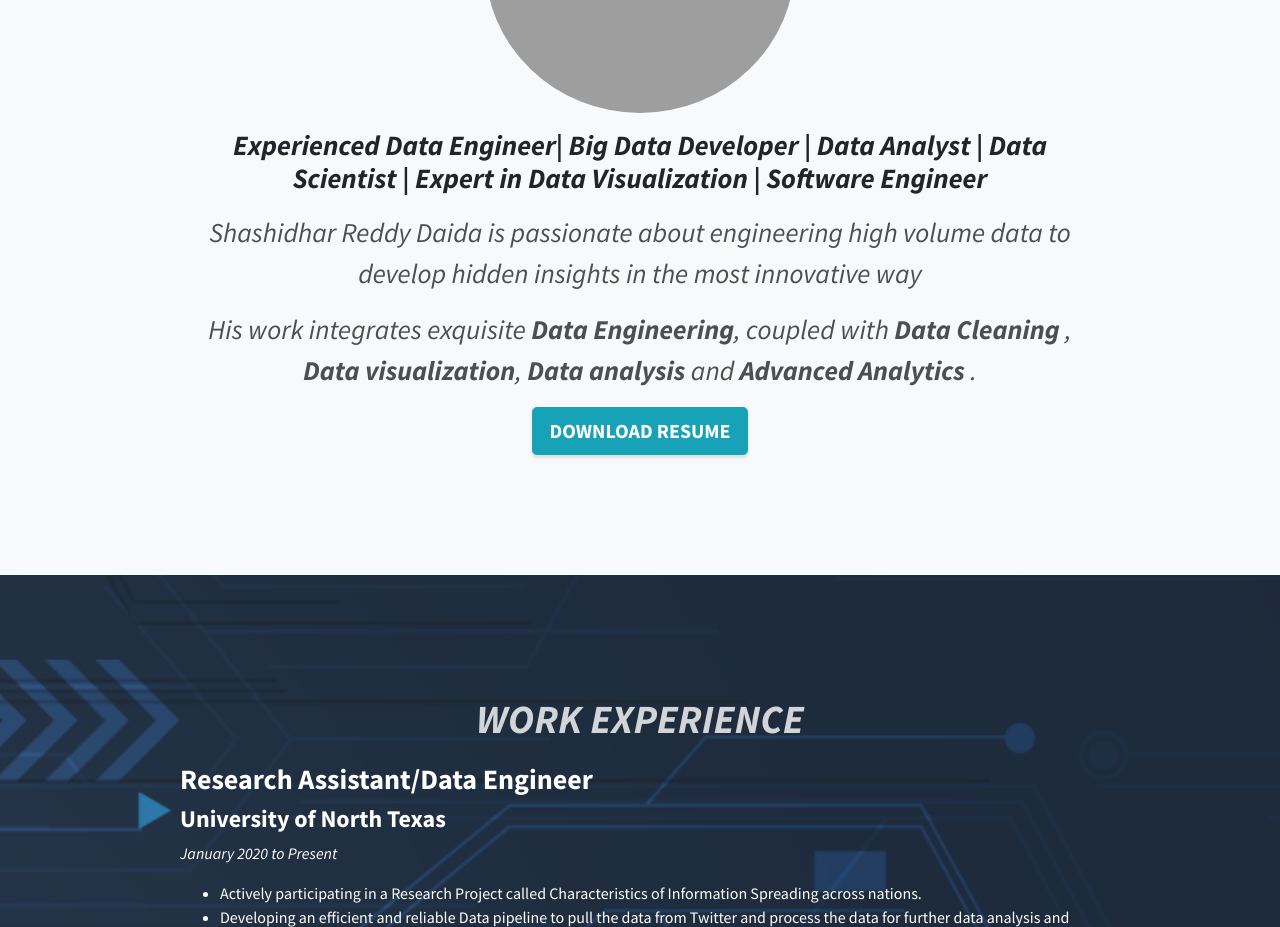
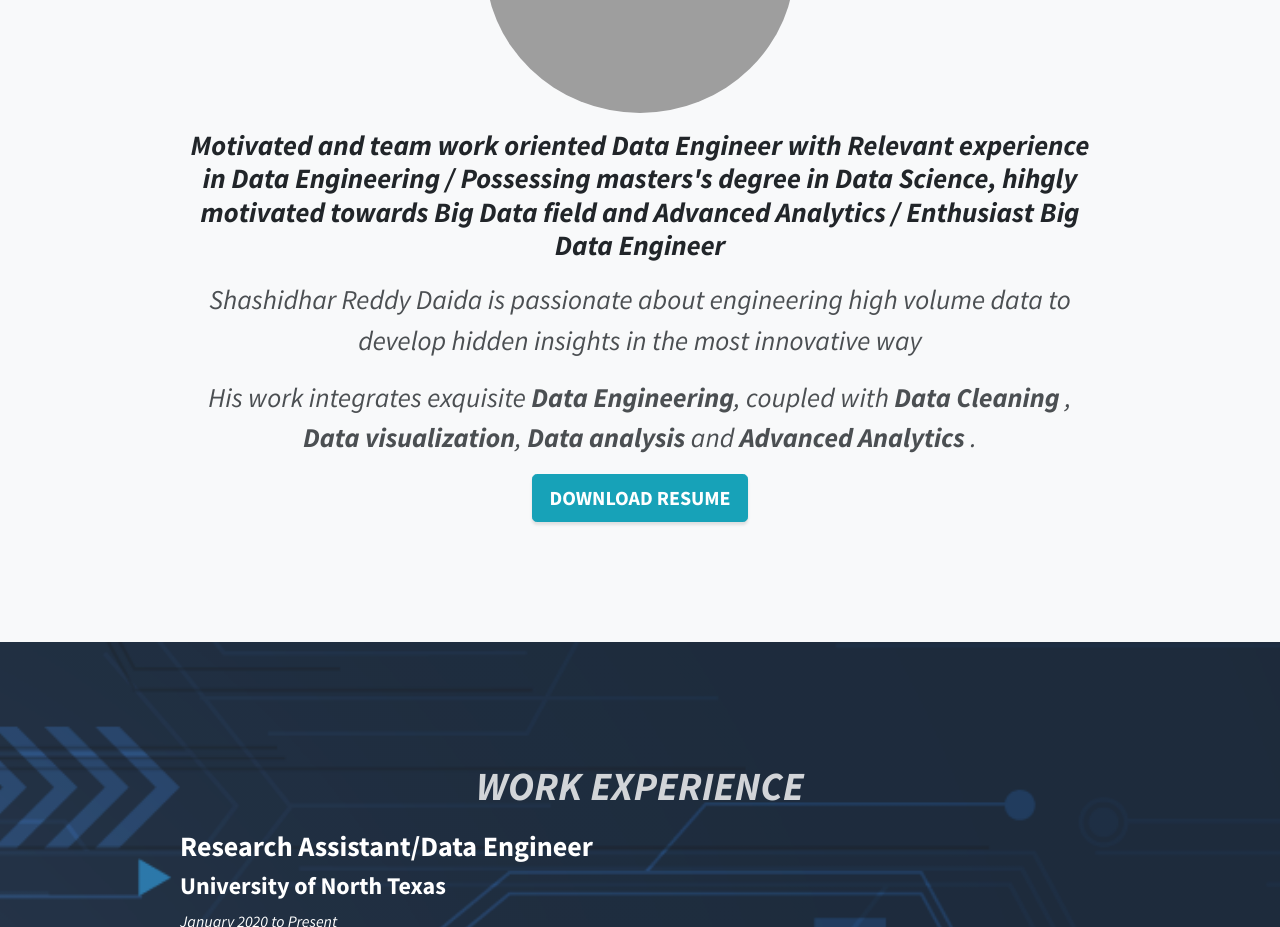
Before and after one commit to shashidhardaida/shashidhardaida.github.io, a website: page Digital-Portfolio/index.html in a window 1280 px wide. Shown: the part 1157-2084 px from the top of the page. Drawn offline with Linux system fonts and the light colour scheme; grey boxes are pictures that could not be loaded.

Commit message:
Update index.html
Updated my professional summary

```diff
--- a/Digital-Portfolio/index.html
+++ b/Digital-Portfolio/index.html
@@ -87,7 +87,7 @@
           <p></p>
           <img class="profilepic" src="img/dp1.jpg" alt="profilepic" height="300px", width="310px">
           <p></p>
-          <h3> <em> Experienced Data Engineer</b>| Big Data Developer | Data Analyst | Data Scientist | Expert in Data Visualization | Software Engineer</em> </h3>
+          <h3> <em>Motivated and team work oriented Data Engineer with Relevant experience in Data Engineering</b> / Possessing masters's degree in Data Science, hihgly motivated towards Big Data field and Advanced Analytics / Enthusiast Big Data Engineer</em> </h3>
           <p> </p>
           <p></p>
           <p></p>
```
